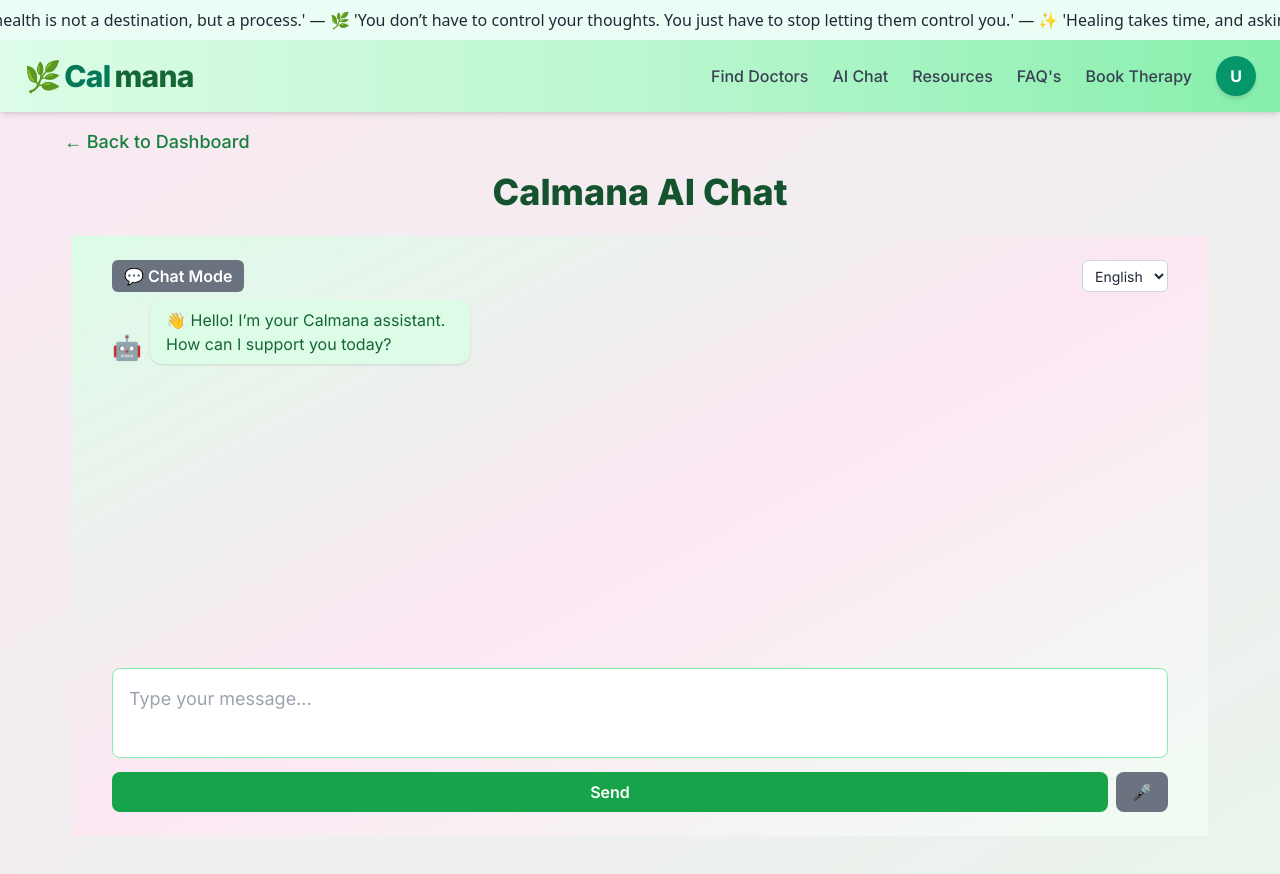
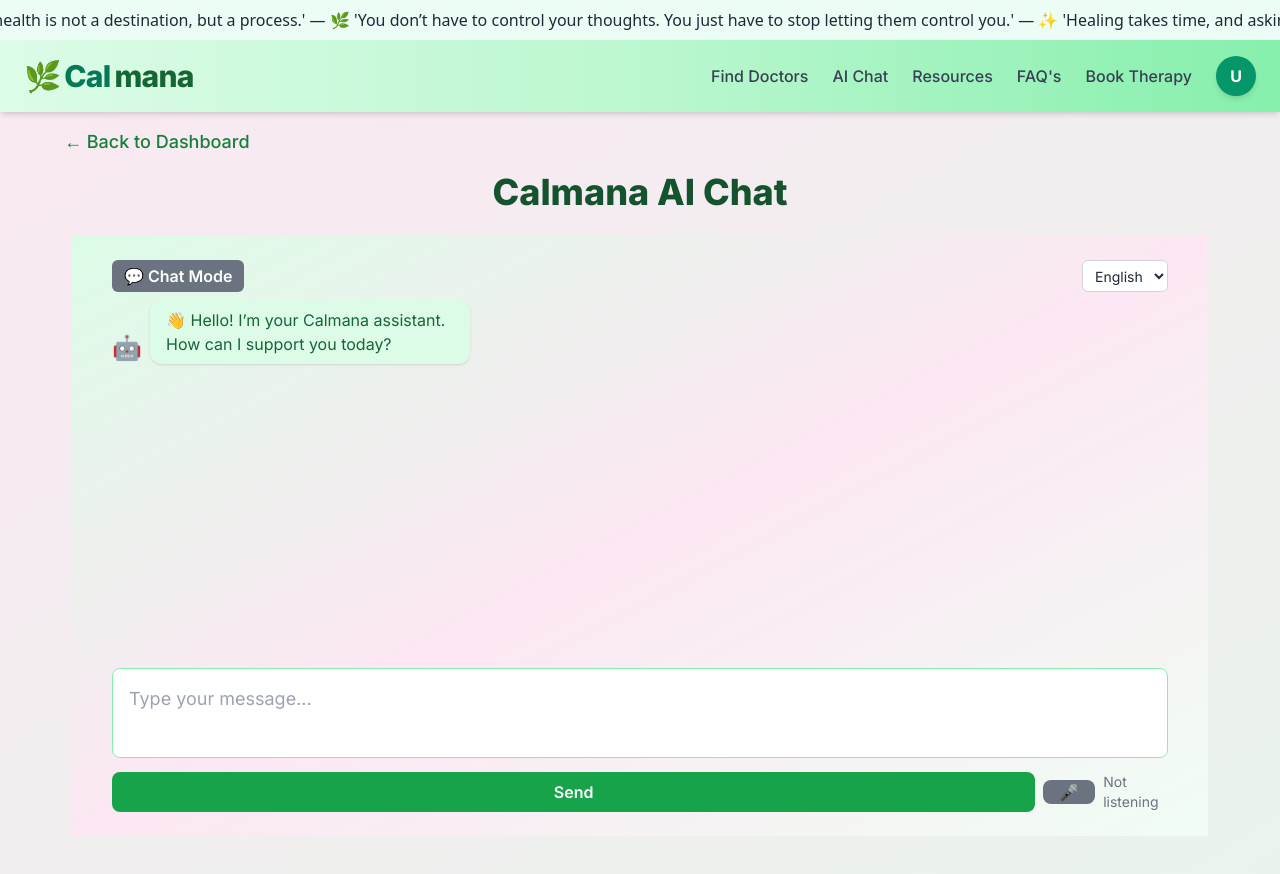
Before and after one commit to hardik951/Calmana, a React (Create React App) app in the folder client/: page /ai-chat in a window 1280 px wide. Shown: the top 874 px of the page. Built offline with nearby package versions, Linux system fonts and the light colour scheme; sample sign-in values are in the browser's storage.

Commit message:
Voice integration Completed

```diff
--- a/client/src/components/AIChat.jsx
+++ b/client/src/components/AIChat.jsx
@@ -17,10 +17,10 @@
   const [isListening, setIsListening] = useState(false);
   const [isTyping, setIsTyping] = useState(false);
   const [language, setLanguage] = useState('en');
-  const [talkMode, setTalkMode] = useState(false); // 🔥 Talk mode toggle
+  const [talkMode, setTalkMode] = useState(false); // Talk mode toggle
   const messagesEndRef = useRef(null);
   const recognitionRef = useRef(null);
-  const stopRequestedRef = useRef(false); // 🔥 Track manual stop
+  const stopRequestedRef = useRef(false); // Track manual stop
 
   // Speech Recognition Setup
   useEffect(() => {
@@ -33,16 +33,19 @@
 
       recognition.onresult = (event) => {
         const transcript = event.results[0][0].transcript;
-        setInput(transcript); // direct input from mic
+        setInput(transcript); // place transcript into input
         sendMessage(transcript); // auto-send when voice finishes
       };
 
+      // DO NOT auto-restart here — restart after TTS finishes so conversation doesn't overlap.
       recognition.onend = () => {
         setIsListening(false);
-        if (talkMode && !stopRequestedRef.current) {
-          recognition.start(); // auto restart if talk mode is active
-          setIsListening(true);
-        }
+        // no auto restart here — handled after TTS completes
+      };
+
+      recognition.onerror = (err) => {
+        console.warn('Recognition error', err);
+        setIsListening(false);
       };
 
       recognitionRef.current = recognition;
@@ -50,21 +53,51 @@
     // eslint-disable-next-line react-hooks/exhaustive-deps
   }, [language, talkMode]);
 
-  // Toggle manual listening
+  // When talkMode toggles ON/OFF, start/stop recognition accordingly
+  useEffect(() => {
+    if (!recognitionRef.current) return;
+
+    if (talkMode) {
+      // user turned on Talk Mode -> start listening (user click is a gesture so browser permits)
+      stopRequestedRef.current = false;
+      try {
+        recognitionRef.current.start();
+        setIsListening(true);
+      } catch (err) {
+        console.warn('Failed to start recognition:', err);
+      }
+    } else {
+      // talk mode off -> stop listening
+      stopRequestedRef.current = true;
+      try {
+        recognitionRef.current.stop();
+      } catch (err) {}
+      setIsListening(false);
+    }
+  }, [talkMode]);
+
+  // Toggle manual listening (mic button)
   const toggleListening = () => {
     if (!recognitionRef.current) return;
     if (isListening) {
-      stopRequestedRef.current = true; // user manually stopped
+      // user manually stops: set stopRequested so auto-restart won't happen
+      stopRequestedRef.current = true;
+      try {
         recognitionRef.current.stop();
+      } catch (err) {}
       setIsListening(false);
     } else {
       stopRequestedRef.current = false;
+      try {
         recognitionRef.current.start();
         setIsListening(true);
+      } catch (err) {
+        console.warn('Failed to start recognition:', err);
+      }
     }
   };
 
-  // Play bot reply with backend TTS
+  // Play bot reply with backend TTS and restart mic AFTER audio ends (if talkMode still active)
   const playBotSpeech = async (text) => {
     try {
       const res = await axios.post(
@@ -75,8 +108,35 @@
 
       const audioBlob = new Blob([res.data], { type: "audio/wav" });
       const audioUrl = URL.createObjectURL(audioBlob);
+
+      return new Promise((resolve, reject) => {
         const audio = new Audio(audioUrl);
-      audio.play();
+
+        audio.onended = () => {
+          // restart recognition only if talk mode is still on and the user didn't manually stop
+          if (talkMode && !stopRequestedRef.current) {
+            try {
+              recognitionRef.current?.start();
+              setIsListening(true);
+            } catch (err) {
+              console.warn('Failed to restart recognition after TTS:', err);
+            }
+          }
+          resolve();
+        };
+
+        audio.onerror = (e) => {
+          console.error('Audio playback error', e);
+          resolve(); // still resolve so app continues
+        };
+
+        // attempt to play; browsers may block autoplay in some contexts but since this is triggered after a user action it should work
+        audio.play().catch((err) => {
+          console.warn('Playback failed or blocked:', err);
+          // even if blocked, resolve to avoid hanging
+          resolve();
+        });
+      });
     } catch (err) {
       console.error("TTS error:", err);
     }
@@ -84,7 +144,7 @@
 
   // Send message to backend
   const sendMessage = async (messageText = input) => {
-    if (!messageText.trim()) return;
+    if (!messageText || !messageText.trim()) return;
 
     const userMessage = { from: 'user', text: messageText };
     setMessages((prev) => [...prev, userMessage]);
@@ -99,9 +159,19 @@
       const botReply = res.data.reply || '🤖 Sorry, I didn’t get that.';
       setMessages((prev) => [...prev, { from: 'bot', text: botReply }]);
 
-      // 🔊 Speak reply if Talk Mode is active
+      // If Talk Mode: stop recognition (if running), play TTS, then playBotSpeech will restart mic when audio finishes
       if (talkMode) {
-        playBotSpeech(botReply);
+        try {
+          // Stop recognition now to avoid overlapping capture while TTS plays
+          stopRequestedRef.current = false; // don't treat this as manual stop
+          recognitionRef.current?.stop();
+          setIsListening(false);
+        } catch (err) {
+          console.warn('Error stopping recognition before TTS:', err);
+        }
+
+        // Wait for playback to finish (playBotSpeech resolves after audio.onended)
+        await playBotSpeech(botReply);
       }
     } catch (error) {
       setMessages((prev) => [
@@ -188,13 +258,14 @@
           placeholder="Type your message..."
           className="w-full border border-green-300 rounded-lg p-4 text-lg resize-none focus:outline-none focus:ring-2 focus:ring-green-400"
         />
-        <div className="flex gap-2 mt-2">
+        <div className="flex gap-2 mt-2 items-center">
           <button
             onClick={() => sendMessage()}
             className="w-full py-2 bg-green-600 text-white font-semibold rounded-lg hover:bg-green-700"
           >
             Send
           </button>
+          <div className="flex items-center gap-2">
             <button
               onClick={toggleListening}
               className={`px-4 rounded-lg font-bold text-white ${
@@ -204,6 +275,11 @@
             >
               🎤
             </button>
+            {/* small visual indicator */}
+            <div className="text-sm">
+              {isListening ? <span className="text-green-700">Listening…</span> : <span className="text-gray-500">Not listening</span>}
+            </div>
+          </div>
         </div>
       </div>
     </div>
```
Also changed, not shown: 1 other file (tests, documents, lock files or other folders). Lines whose indentation alone changed are shown as unchanged.
